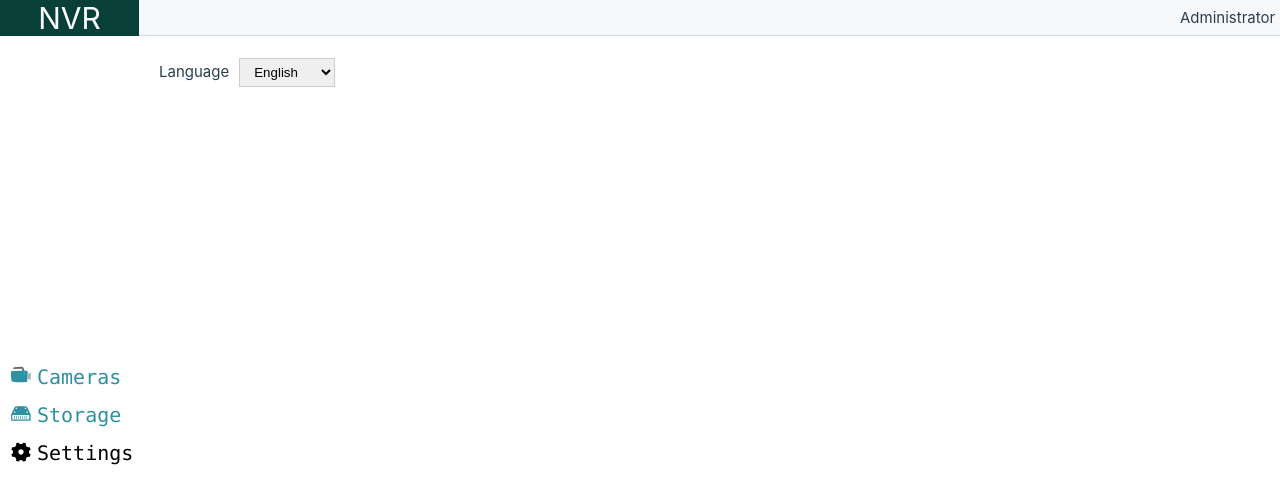
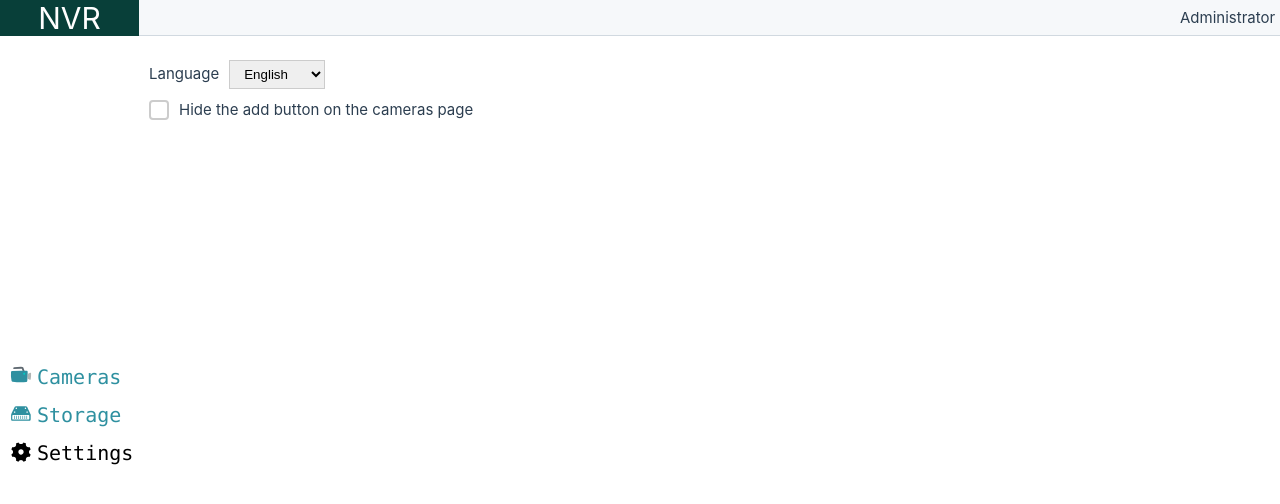
Before and after one commit to sigcn/nvr, a Vue app in the folder ui/: page /settings in a window 1280 px wide. Shown: the top 504 px of the page. Built offline with nearby package versions, Linux system fonts and the light colour scheme; sample sign-in values are in the browser's storage.

Commit message:
ui/settings: add an option to hide the camera add button

```diff
--- a/ui/src/i18n.js
+++ b/ui/src/i18n.js
@@ -22,6 +22,9 @@ export default {
     storage: {
       tips: 'Recorded for {days} days, averaging {daygib} GiB per day. Expected to record for another {days1} days.',
     },
+    settings: {
+      camerasHideAdd: 'Hide the add button on the cameras page'
+    }
   },
   zh: {
     signin: {
@@ -43,5 +46,8 @@ export default {
     storage: {
       tips: '已录制 {days} 天，平均每天使用 {daygib} GiB。预计还可以录制 {days1} 天。',
     },
+    settings: {
+      camerasHideAdd: '隐藏添加摄像机按钮'
+    }
   },
 }
--- a/ui/src/views/Cameras.vue
+++ b/ui/src/views/Cameras.vue
@@ -14,8 +14,10 @@ const usernameRef = ref()
 const passwordRef = ref()
 const saveBtnText = ref('Save')
 const errTips = ref('')
+const settingsCamerasHideAdd = ref()
 
 onMounted(async () => {
+  settingsCamerasHideAdd.value = JSON.parse(window.localStorage.camerasHideAdd)
   let sessionVal = window.localStorage.getItem('session')
   let session = JSON.parse(sessionVal)
   await loadCameras(session)
@@ -94,7 +96,7 @@ function openForm() {
         </div>
       </div>
     </li>
-    <li>
+    <li v-if="!settingsCamerasHideAdd">
       <div class="addArea" v-if="!formOpened" @click="openForm">
         <IconAdd class="add" />
       </div>
--- a/ui/src/views/Settings.vue
+++ b/ui/src/views/Settings.vue
@@ -1,11 +1,20 @@
 <script setup>
-import { onMounted, watch } from 'vue'
+import { onMounted, ref, watch } from 'vue'
 import { useI18n } from 'vue-i18n'
 
 const { locale } = useI18n()
+const camerasHideAdd = ref()
+
+onMounted(() => {
+  camerasHideAdd.value = window.localStorage.getItem('camerasHideAdd')
+})
 
 watch(locale, lang => {
   window.localStorage.setItem('lang', lang)
+})
+
+watch(camerasHideAdd, val => {
+  window.localStorage.setItem('camerasHideAdd', val)
 })
 </script>
 <template>
@@ -19,15 +28,19 @@ watch(locale, lang => {
         </select>
       </div>
     </div>
+    <div class="line custom-checkbox">
+      <input v-model="camerasHideAdd" type="checkbox" id="checkbox" />
+      <label for="checkbox">{{ $t('settings.camerasHideAdd') }}</label>
+    </div>
   </div>
 </template>
 <style scoped>
 .language {
-  padding: 20px;
+  padding: 20px 10px;
 }
 .line {
   display: flex;
-  line-height: 32px;
+  line-height: 36px;
 }
 .key {
   margin-right: 10px;
@@ -38,4 +51,54 @@ option {
   border: 1px solid #ccc;
   padding: 5px 10px;
 }
+
+.custom-checkbox {
+  display: flex;
+  align-items: center;
+  gap: 10px;
+}
+
+.custom-checkbox input[type='checkbox'] {
+  display: none;
+}
+
+.custom-checkbox label {
+  position: relative;
+  padding-left: 30px;
+  cursor: pointer;
+  user-select: none;
+}
+
+.custom-checkbox label::before {
+  content: '';
+  position: absolute;
+  left: 0;
+  top: 50%;
+  transform: translateY(-50%);
+  width: 20px;
+  height: 20px;
+  border: 2px solid #ccc;
+  background-color: #fff;
+  border-radius: 4px;
+  transition: 0.3s;
+}
+
+.custom-checkbox input[type='checkbox']:checked + label::before {
+  background-color: #4caf50;
+  border-color: #4caf50;
+}
+
+.custom-checkbox input[type='checkbox']:checked + label::after {
+  content: '✔';
+  position: absolute;
+  left: 4px;
+  top: 50%;
+  transform: translateY(-50%);
+  font-size: 14px;
+  color: white;
+}
+
+.custom-checkbox label:hover::before {
+  border-color: #888;
+}
 </style>
```
